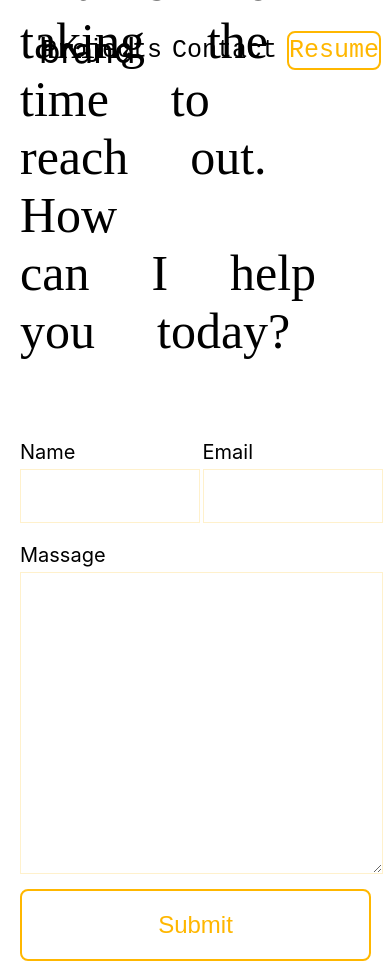
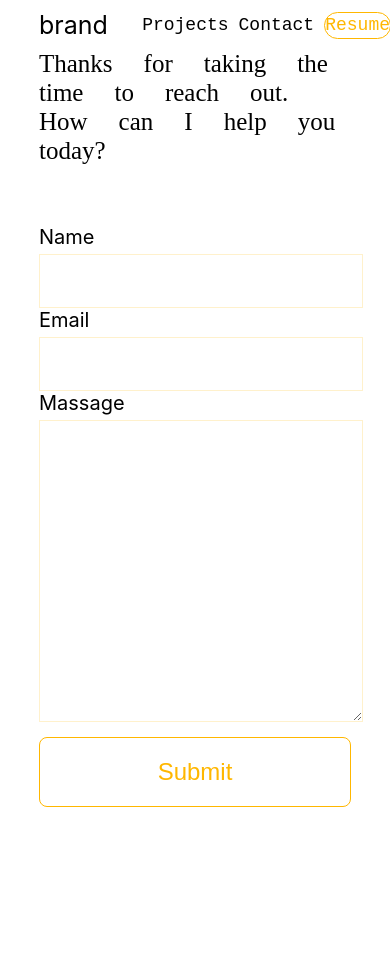
Before and after one commit to ismail-hossen/my-portfolio, a React (Create React App) app: page /contact in a window 390 px wide. After the commit the page ends 844 px from the top, so only its background shows below. Built offline with nearby package versions, Linux system fonts and the light colour scheme.

Commit message:
added mobile responsive in home and header and contact page

```diff
--- a/src/components/Contact.css
+++ b/src/components/Contact.css
@@ -1,17 +1,10 @@
-section {
+.container {
   width: 100%;
   height: 80vh;
   display: flex;
   justify-content: center;
   align-items: center;
   flex-direction: column;
-}
-.container {
-  width: 90%;
-  margin: 0 auto;
-  margin-bottom: 20px;
-  padding: 20px;
-  border-radius: 8px;
 }
 .container h1 {
   font-size: 50px;
@@ -73,3 +66,28 @@ button:hover {
   background-color: #ffb700;
   color: white;
 }
+
+@media only screen and (max-width: 600px) {
+  .container {
+    width: 80%;
+    margin: 0 auto;
+  }
+  .container h1 {
+    font-size: 25px;
+    margin-top: 80px;
+  }
+  .form-group {
+    margin-top: 0;
+  }
+  .input-field-area {
+    display: flex;
+    flex-direction: column;
+  }
+  .input-field-area > .form-group {
+    margin-top: 0;
+    width: 100%;
+  }
+  button {
+    border: 1px solid #ffb700;
+  }
+}
--- a/src/components/Contact.js
+++ b/src/components/Contact.js
@@ -7,8 +7,7 @@ const Contact = () => {
   return (
     <section className="container">
       <h1>
-        Thanks for taking the time to reach out. How <br /> can I help you
-        today?
+        Thanks for taking the time to reach out. How can I help you today?
       </h1>
 
       <form onSubmit={handleSubmit}>
--- a/src/components/Header.css
+++ b/src/components/Header.css
@@ -32,11 +32,11 @@
   font-family: monospace;
 }
 .route-list a:hover {
-  color: #FFB700;
+  color: #ffb700;
 }
 
 .resume {
-  border: 2px solid #FFB700;
+  border: 2px solid #ffb700;
   border-radius: 8px;
   height: 35px;
   width: 110px;
@@ -45,11 +45,33 @@
   align-items: center;
 }
 .resume a {
-  color: #FFB700;
+  color: #ffb700;
 }
 .resume:hover a {
   color: white;
 }
 .resume:hover {
-  background-color: #FFB700;
+  background-color: #ffb700;
 }
+
+@media only screen and (max-width: 600px) {
+  .header-area {
+    height: 50px;
+  }
+  .brand-area a {
+    font-size: 25px;
+  }
+  .route-list li {
+    margin-right: 0;
+    margin-left: 10px;
+  }
+  .route-list a {
+    font-size: 18px;
+  }
+  .resume {
+    border: 1px solid #ffb700;
+    border-radius: 20px;
+    height: 25px;
+    width: 80px;
+  }
+}
--- a/src/components/Home.css
+++ b/src/components/Home.css
@@ -31,3 +31,34 @@
 .img-area img {
   height: 100%;
 }
+
+@media only screen and (max-width: 600px) {
+  .intro-area h1 {
+    text-align: center;
+    font-size: 28px;
+    font-weight: 500;
+  }
+  .intro-area h2 {
+    margin: 30px auto;
+    font-weight: 200;
+  }
+  .intro-area p {
+    margin: 25px auto 0 auto;
+    font-size: 18px;
+    width: 100%;
+    font-weight: 100;
+  }
+  .img-area {
+    text-align: center;
+    margin-bottom: 0;
+    margin-top: 20px;
+  }
+  .img-area img {
+    height: 100%;
+    width: 100%;
+    margin-top: 20px;
+  }
+  .home-container {
+    margin-top: 30px;
+  }
+}
```
Also changed, not shown: 1 other file (tests, documents, lock files or other folders).
